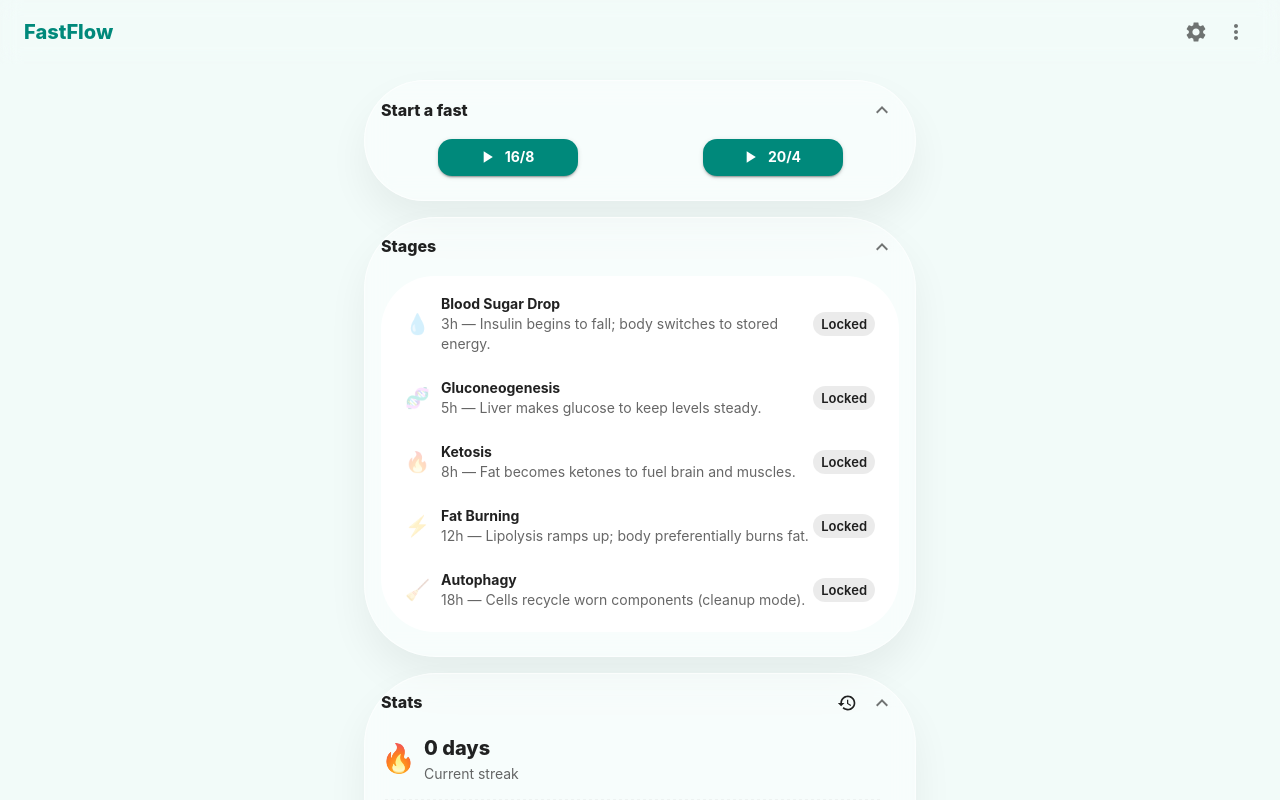
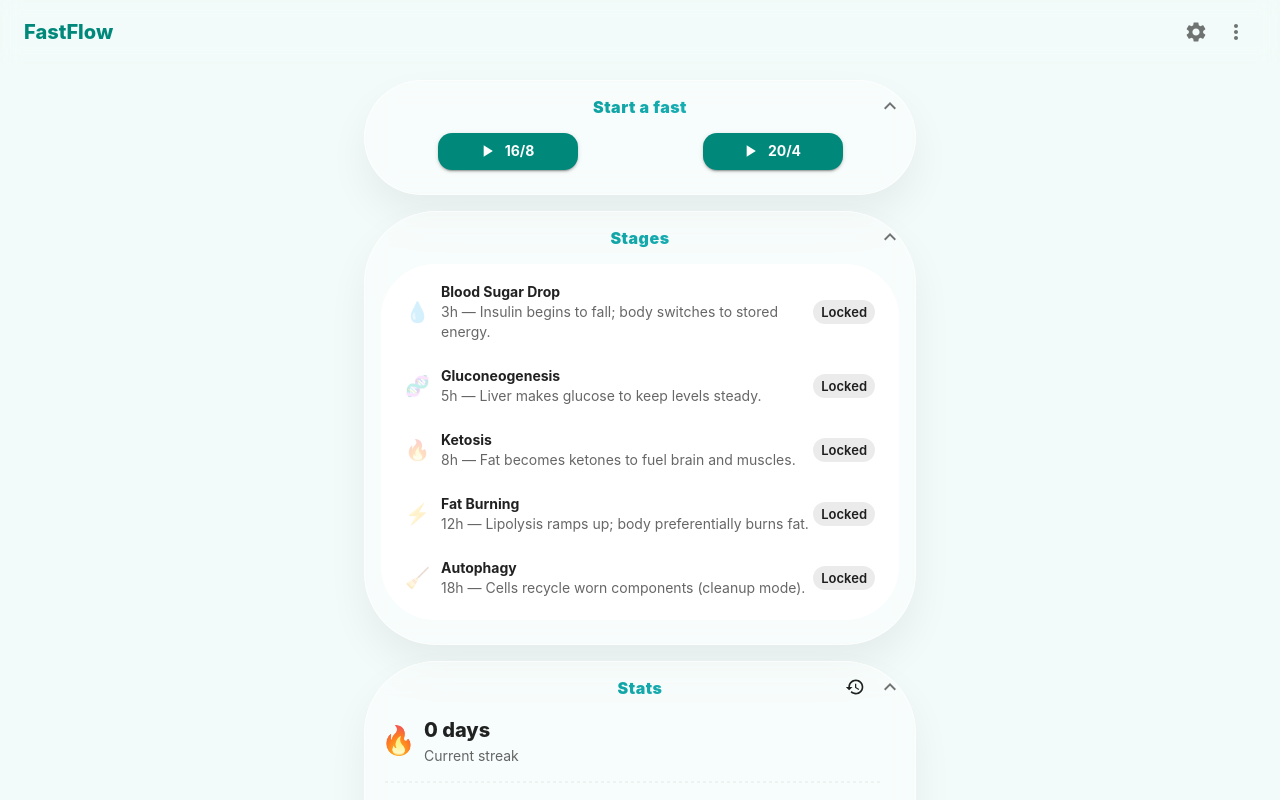
Before and after one commit to Pramod0308/fastflow, a React (Vite) app: page / in a window 1280 px wide. Shown: the top 800 px of the page. Built offline with nearby package versions, Linux system fonts and the light colour scheme.

Commit message:
Update GlassCard.tsx

```diff
--- a/src/components/GlassCard.tsx
+++ b/src/components/GlassCard.tsx
@@ -1,30 +1,22 @@
-import React, { useState } from 'react';
-import {
-  Card,
-  CardContent,
-  Collapse,
-  IconButton,
-  Stack,
-  Typography,
-} from '@mui/material';
+import React, { useState, useRef, useLayoutEffect } from 'react';
+import { Card, CardContent, Collapse, IconButton, Stack, Typography, Box } from '@mui/material';
 import ExpandMoreIcon from '@mui/icons-material/ExpandMore';
 
-type GlassCardProps = {
+type Props = {
   title: string;
   children: React.ReactNode;
-  /** panel starts expanded by default */
   defaultExpanded?: boolean;
-  /** optional right-side header content (e.g., an icon or chip) */
   right?: React.ReactNode;
 };
 
-export default function GlassCard({
-  title,
-  children,
-  defaultExpanded = true,
-  right,
-}: GlassCardProps) {
+export default function GlassCard({ title, children, defaultExpanded = true, right }: Props) {
   const [open, setOpen] = useState(defaultExpanded);
+  const rightRef = useRef<HTMLDivElement>(null);
+  const [rightW, setRightW] = useState(40);
+
+  useLayoutEffect(() => {
+    setRightW(rightRef.current?.getBoundingClientRect().width ?? 40);
+  }, [right]);
 
   return (
     <Card
@@ -38,44 +30,44 @@ export default function GlassCard({
         backdropFilter: 'blur(14px) saturate(120%)',
       }}
     >
-      {/* Header */}
-      <Stack
-        direction="row"
-        alignItems="center"
-        justifyContent="space-between"
-        sx={{ px: 2, py: 1.5, minHeight: 52, gap: 1 }}
-      >
+      <Box sx={{ position: 'relative', px: 2, py: 1.5, minHeight: 52 }}>
+        {/* left spacer to keep title perfectly centered */}
+        <Box sx={{ position: 'absolute', left: 8, top: 8, width: rightW, height: 36 }} />
+        {/* centered, stylized title */}
         <Typography
           variant="subtitle1"
           sx={{
-            fontWeight: 800,
-            flex: 1,                // use available width
-            lineHeight: 1.3,        // prevent clipping
-            whiteSpace: 'normal',   // allow wrapping
-            wordBreak: 'break-word',
-            overflow: 'visible',
+            fontWeight: 900,
+            textAlign: 'center',
+            letterSpacing: 0.5,
+            background: 'linear-gradient(90deg,#00897B,#26C6DA)',
+            WebkitBackgroundClip: 'text',
+            WebkitTextFillColor: 'transparent',
+            userSelect: 'none',
           }}
         >
           {title}
         </Typography>
-
-        <Stack direction="row" gap={1} alignItems="center" sx={{ flexShrink: 0 }}>
+        {/* right controls */}
+        <Stack
+          ref={rightRef}
+          direction="row"
+          gap={1}
+          alignItems="center"
+          sx={{ position: 'absolute', right: 8, top: 8 }}
+        >
           {right}
           <IconButton
             size="small"
             onClick={() => setOpen(!open)}
-            sx={{
-              transform: open ? 'rotate(180deg)' : 'rotate(0)',
-              transition: '0.2s transform',
-            }}
+            sx={{ transform: open ? 'rotate(180deg)' : 'rotate(0)', transition: '0.2s transform' }}
             aria-label={open ? 'Collapse' : 'Expand'}
           >
             <ExpandMoreIcon />
           </IconButton>
         </Stack>
-      </Stack>
+      </Box>
 
-      {/* Body */}
       <Collapse in={open} timeout="auto" unmountOnExit>
         <CardContent sx={{ pt: 0 }}>{children}</CardContent>
       </Collapse>
```
